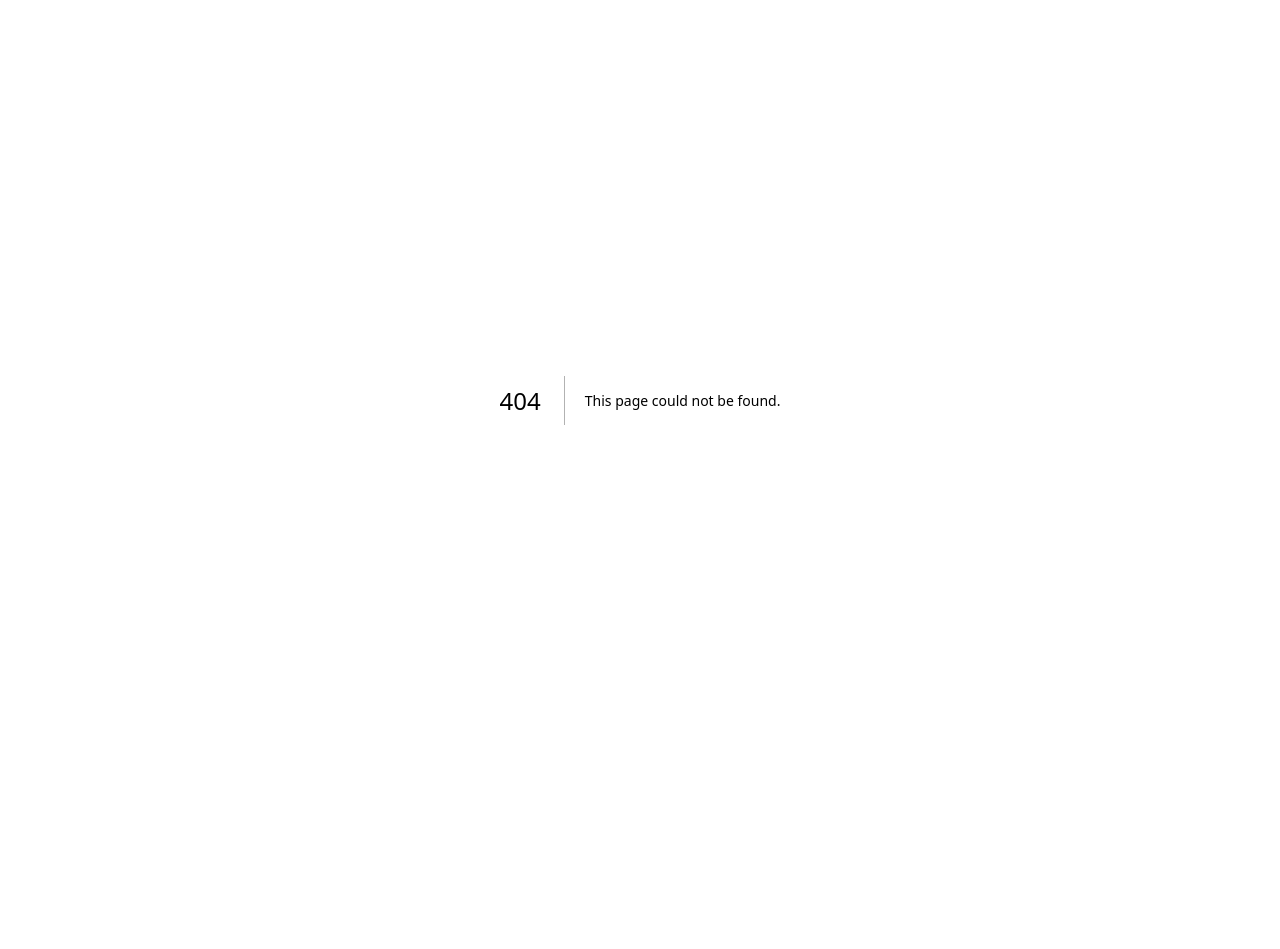
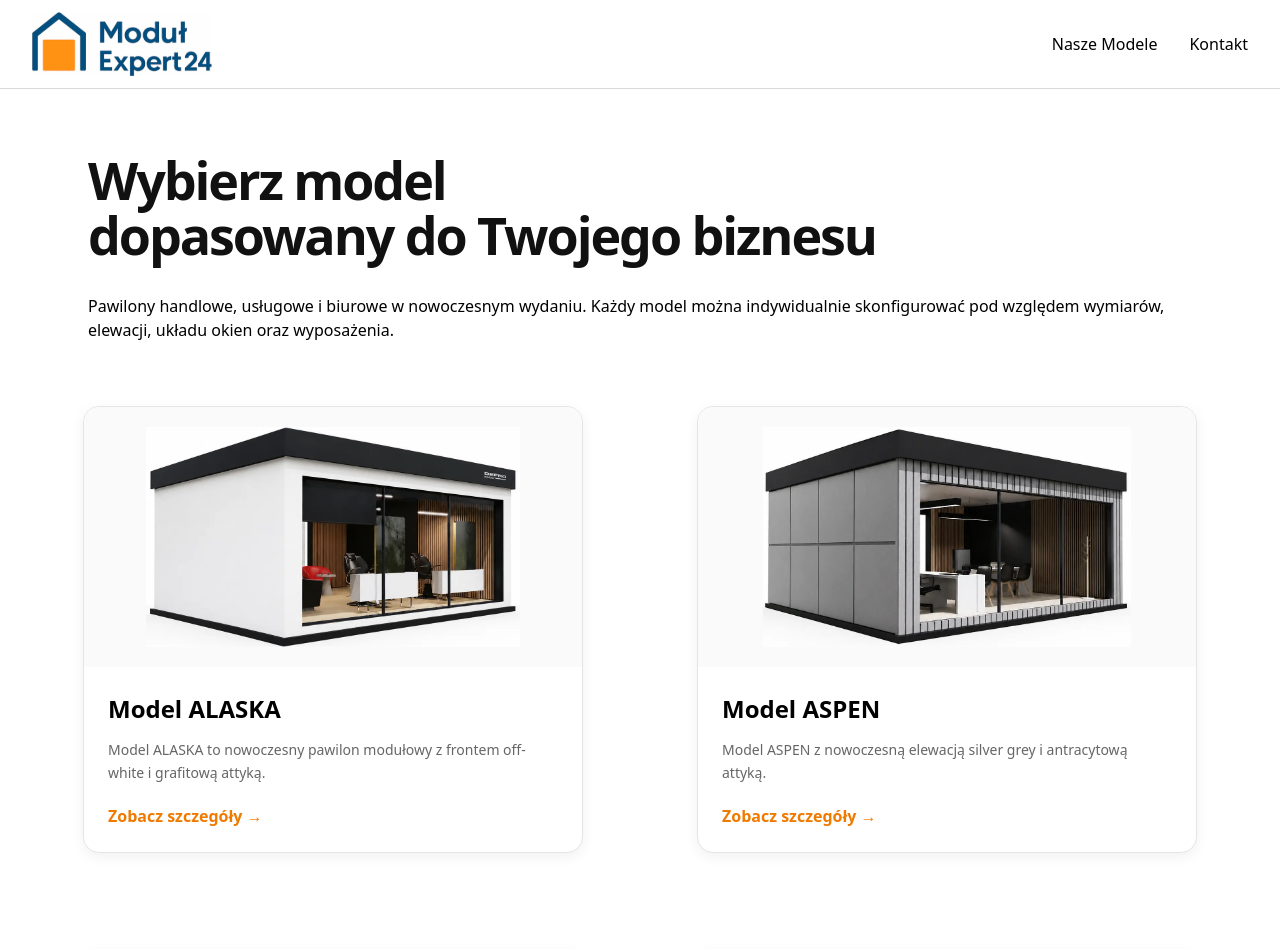
Before and after one commit to michal34/modul_expert24, a Next.js app: page /modele in a window 1280 px wide. Before the commit this address had no page. Shown: the top 949 px of the page. Before the commit the page ends 800 px from the top, so only its background shows below. Built offline with nearby package versions, Linux system fonts and the light colour scheme.

Commit message:
added nasze modele page

```diff
--- a/components/BackButton.tsx
+++ b/components/BackButton.tsx
@@ -3,10 +3,14 @@
 import Link from "next/link";
 import { ArrowLeft } from "lucide-react";
 
-export default function BackButton() {
+type BackButtonProps = {
+	redirect: string;
+};
+
+export default function BackButton({ redirect }: BackButtonProps) {
 	return (
 		<Link
-			href="/?scrollTo=modele"
+			href={redirect}
 			aria-label="Powrót"
 			className="
         group
--- a/components/Models.tsx
+++ b/components/Models.tsx
@@ -63,7 +63,7 @@ export default function Models() {
 				</div>
 				<div className="mt-16 flex justify-center">
 					<Link
-						href="/models"
+						href="/modele"
 						className="inline-flex min-h-[52px] items-center justify-center rounded-full border border-[#ef9228] px-8 text-[15px] font-medium text-black transition-colors duration-300 hover:bg-[#ef9228] hover:text-white md:min-h-[56px] md:px-12 md:text-[18px]"
 					>
 						Zobacz Wszystkie Modele
--- a/components/sections/Footer.tsx
+++ b/components/sections/Footer.tsx
@@ -40,7 +40,7 @@ export default function Footer() {
                 <Link href="/realizacje" className="hover:opacity-70">
                   Realizacje
                 </Link>
-              </li>
+              </li> */}
 
               <li>
                 <Link href="/modele" className="hover:opacity-70">
@@ -48,7 +48,7 @@ export default function Footer() {
                 </Link>
               </li>
 
-              <li>
+              {/* <li>
                 <Link href="/dlaczego-my" className="hover:opacity-70">
                   Dlaczego my?
                 </Link>
--- a/components/sections/Header.tsx
+++ b/components/sections/Header.tsx
@@ -8,7 +8,7 @@ import { useState } from "react";
 const navLinks = [
 	// { label: "Oferta", href: "#oferta" },
 	// { label: "Realizacja", href: "#realizacja" },
-	// { label: "Nasze Modele", href: "#modele" },
+	{ label: "Nasze Modele", href: "/modele" },
 	// { label: "Dlaczego my?", href: "#dlaczego-my" },
 	{ label: "Kontakt", href: "/kontakt" },
 ];
--- a/src/app/modele/[slug]/page.tsx
+++ b/src/app/modele/[slug]/page.tsx
@@ -118,7 +118,11 @@ export default async function ModelPage({ params, searchParams }: Props) {
 			<Header />
 
 			<main className={styles.page}>
-				{showBackButton && <BackButton />}
+				{showBackButton ? (
+					<BackButton redirect={"/?scrollTo=modele"} />
+				) : (
+					<BackButton redirect={"/modele"} />
+				)}
 
 				<script
 					type="application/ld+json"
--- /dev/null
+++ b/src/app/modele/models-info.module.css
@@ -0,0 +1,195 @@
+.section {
+	max-width: 1120px;
+	margin: 50px auto;
+	padding: 0 24px 96px;
+}
+
+.box {
+	border-radius: 28px;
+	border: 1px solid #e5e5e5;
+	background: #f7f7f7;
+	padding: 48px;
+	box-shadow: 0 12px 35px rgba(0, 0, 0, 0.06);
+}
+
+.label {
+	margin-bottom: 14px;
+	color: #f07a00;
+	font-size: 14px;
+	font-weight: 800;
+	text-transform: uppercase;
+	letter-spacing: 0.18em;
+}
+
+.title {
+	max-width: 760px;
+	margin: 0;
+	font-size: 40px;
+	line-height: 1.1;
+	font-weight: 700;
+}
+
+.text {
+	max-width: 850px;
+	margin-top: 24px;
+	font-size: 18px;
+	line-height: 1.75;
+	color: #555;
+}
+
+.grid {
+	display: grid;
+	grid-template-columns: repeat(3, 1fr);
+	gap: 24px;
+	margin-top: 40px;
+}
+
+.card {
+	border-radius: 20px;
+	background: #fff;
+	padding: 24px;
+	box-shadow: 0 8px 22px rgba(0, 0, 0, 0.05);
+}
+
+.card h3 {
+	margin: 0;
+	font-size: 20px;
+	font-weight: 600;
+}
+
+.card p {
+	margin-top: 12px;
+	line-height: 1.7;
+	color: #666;
+}
+
+.cta {
+	margin-top: 40px;
+	border-radius: 20px;
+	background: #fff;
+	padding: 28px;
+	display: flex;
+	align-items: center;
+	justify-content: space-between;
+	gap: 24px;
+}
+
+.cta h3 {
+	margin: 0;
+	font-size: 22px;
+	font-weight: 700;
+}
+
+.cta p {
+	margin-top: 8px;
+	color: #666;
+}
+
+.cta a {
+	display: inline-flex;
+	border-radius: 999px;
+	background: #f07a00;
+	color: #fff;
+	padding: 14px 28px;
+	font-weight: 500;
+	text-decoration: none;
+	white-space: nowrap;
+}
+
+@media (max-width: 900px) {
+	.box {
+		padding: 32px;
+	}
+
+	.title {
+		font-size: 32px;
+	}
+
+	.grid {
+		grid-template-columns: 1fr;
+	}
+
+	.cta {
+		flex-direction: column;
+		align-items: flex-start;
+	}
+}
+
+.modelsGrid {
+	max-width: 1180px;
+	margin: 0 auto;
+	padding: 0 24px 96px;
+	display: grid;
+	grid-template-columns: repeat(2, minmax(0, 1fr));
+	column-gap: 96px;
+	row-gap: 96px;
+}
+
+.modelCard {
+	display: block;
+	width: 100%;
+	max-width: 500px;
+	justify-self: center;
+	overflow: hidden;
+	border-radius: 16px;
+	border: 1px solid #e5e5e5;
+	background: #fff;
+	box-shadow: 0 4px 14px rgba(0, 0, 0, 0.06);
+	text-decoration: none;
+	color: inherit;
+}
+
+.modelImageBox {
+	height: 260px;
+	display: flex;
+	align-items: center;
+	justify-content: center;
+	background: #fafafa;
+	padding: 20px;
+}
+
+.modelImage {
+	width: 100%;
+	height: 100%;
+	object-fit: contain;
+}
+
+.modelContent {
+	padding: 24px;
+}
+
+.modelContent h2 {
+	margin: 0;
+	font-size: 24px;
+	font-weight: 700;
+}
+
+.modelContent p {
+	margin-top: 12px;
+	font-size: 14px;
+	line-height: 1.6;
+	color: #666;
+}
+
+.modelContent span {
+	display: inline-flex;
+	margin-top: 20px;
+	color: #f07a00;
+	font-weight: 700;
+}
+
+@media (max-width: 768px) {
+	.modelsGrid {
+		grid-template-columns: 1fr;
+		row-gap: 48px;
+		padding: 0 20px 72px;
+	}
+
+	.modelCard {
+		max-width: 100%;
+	}
+
+	.modelImageBox {
+		height: 240px;
+	}
+}
--- /dev/null
+++ b/src/app/modele/page.tsx
@@ -0,0 +1,129 @@
+import Image from "next/image";
+import Link from "next/link";
+import type { Metadata } from "next";
+
+import Header from "@/components/sections/Header";
+import Footer from "@/components/sections/Footer";
+import { models } from "@/src/data/models";
+
+import infoStyles from "./models-info.module.css";
+
+const SITE_URL = "https://www.modulexpert24.pl/";
+
+export const metadata: Metadata = {
+	title: "Modele pawilonów modułowych | Moduł Expert24",
+	description:
+		"Zobacz modele pawilonów modułowych Moduł Expert24. Porównaj warianty ALASKA, ASPEN, DAKOTA, DENVER, IDAHO, OKLAHOMA, UTAH i WYOMING.",
+	alternates: {
+		canonical: `${SITE_URL}/modele`,
+	},
+};
+
+export default function ModelsPage() {
+	return (
+		<>
+			<Header />
+
+			<main className="bg-white text-neutral-950">
+				<section className="mx-auto max-w-6xl px-6 py-16">
+					<h1
+						style={{
+							maxWidth: "900px",
+							margin: 0,
+							fontSize: "clamp(36px, 6vw, 52px)",
+							lineHeight: "1.05",
+							fontWeight: 600,
+							letterSpacing: "-0.04em",
+							color: "#111",
+						}}
+					>
+						Wybierz model
+						<br />
+						dopasowany do Twojego biznesu
+					</h1>
+
+					<p className="mt-8 max-w-3xl text-xl leading-9 text-neutral-600">
+						Pawilony handlowe, usługowe i biurowe w nowoczesnym wydaniu. Każdy model można
+						indywidualnie skonfigurować pod względem wymiarów, elewacji, układu okien oraz
+						wyposażenia.
+					</p>
+				</section>
+
+				<section className={infoStyles.modelsGrid}>
+  {models.map((model) => (
+    <Link
+      key={model.slug}
+      href={`/modele/${model.slug}`}
+      className={infoStyles.modelCard}
+    >
+      <div className={infoStyles.modelImageBox}>
+        <Image
+          src={model.thumbnail}
+          alt={`Model ${model.name} - pawilon modułowy`}
+          width={700}
+          height={450}
+          unoptimized
+          className={infoStyles.modelImage}
+        />
+      </div>
+
+      <div className={infoStyles.modelContent}>
+        <h2>Model {model.name}</h2>
+
+        <p>{model.description}</p>
+
+        <span>Zobacz szczegóły →</span>
+      </div>
+    </Link>
+  ))}
+</section>
+
+				<section className={infoStyles.section}>
+					<div className={infoStyles.box}>
+						<p className={infoStyles.label}>Informacje</p>
+
+						<h2 className={infoStyles.title}>Pawilony modułowe dla nowoczesnego biznesu</h2>
+
+						<p className={infoStyles.text}>
+							Pawilony modułowe Moduł Expert24 to nowoczesne rozwiązanie dla firm poszukujących
+							funkcjonalnej, estetycznej i trwałej przestrzeni użytkowej.
+						</p>
+
+						<div className={infoStyles.grid}>
+							{[
+								[
+									"Modele pawilonów",
+									"Nowoczesna architektura i wysoka funkcjonalność dla różnych branż.",
+								],
+								[
+									"Handel i usługi",
+									"Idealne dla sklepów, punktów usługowych, showroomów i gastronomii.",
+								],
+								[
+									"Konfiguracja",
+									"Wymiary, elewacja, kolorystyka i wyposażenie dopasowane do potrzeb.",
+								],
+							].map(([title, text]) => (
+								<div key={title} className={infoStyles.card}>
+									<h3>{title}</h3>
+									<p>{text}</p>
+								</div>
+							))}
+						</div>
+
+						<div className={infoStyles.cta}>
+							<div>
+								<h3>Potrzebujesz pomocy w wyborze modelu?</h3>
+								<p>Doradzimy i przygotujemy indywidualną wycenę.</p>
+							</div>
+
+							<a href="/kontakt">Skontaktuj się →</a>
+						</div>
+					</div>
+				</section>
+			</main>
+
+			<Footer />
+		</>
+	);
+}
--- a/src/data/models.ts
+++ b/src/data/models.ts
@@ -2,6 +2,7 @@ export type Model = {
 	slug: string;
 	name: string;
 	image: string;
+	thumbnail: string;
 	title: string;
 	description: string;
 	features: string[];
@@ -13,6 +14,7 @@ export const models: Model[] = [
 		slug: "alaska",
 		name: "ALASKA",
 		image: "/images/described_models/ALASKA.webp",
+		thumbnail: "/images/models/alaska.webp",
 		title: "Pawilon modułowy ALASKA",
 		description:
 			"Model ALASKA to nowoczesny pawilon modułowy z frontem off-white i grafitową attyką.",
@@ -39,6 +41,7 @@ export const models: Model[] = [
 		slug: "aspen",
 		name: "ASPEN",
 		image: "/images/described_models/ASPEN.webp",
+		thumbnail: "/images/models/aspen.webp",
 		title: "Pawilon modułowy ASPEN",
 		description: "Model ASPEN z nowoczesną elewacją silver grey i antracytową attyką.",
 		features: [
@@ -64,6 +67,7 @@ export const models: Model[] = [
 		slug: "dakota",
 		name: "DAKOTA",
 		image: "/images/described_models/DAKOTA.webp",
+		thumbnail: "/images/models/dakota.webp",
 		title: "Pawilon modułowy DAKOTA",
 		description: "Model DAKOTA z attyką w kolorze dąb złoty i elewacją silver grey.",
 		features: [
@@ -89,6 +93,7 @@ export const models: Model[] = [
 		slug: "denver",
 		name: "DENVER",
 		image: "/images/described_models/DENVER.webp",
+		thumbnail: "/images/models/denver.webp",
 		title: "Pawilon modułowy DENVER",
 		description: "Model DENVER z drewnianą elewacją w kolorze orzech.",
 		features: [
@@ -114,6 +119,7 @@ export const models: Model[] = [
 		slug: "idaho",
 		name: "IDAHO",
 		image: "/images/described_models/IDAHO.webp",
+		thumbnail: "/images/models/idaho.webp",
 		title: "Pawilon modułowy IDAHO",
 		description: "Model IDAHO z elewacją silver grey i antracytową attyką.",
 		features: [
@@ -139,6 +145,7 @@ export const models: Model[] = [
 		slug: "oklahoma",
 		name: "OKLAHOMA",
 		image: "/images/described_models/OKLAHOMA.webp",
+		thumbnail: "/images/models/oklahoma.webp",
 		title: "Pawilon modułowy OKLAHOMA",
 		description: "Model OKLAHOMA z elewacją orzech i dużymi przeszkleniami.",
 		features: [
@@ -164,6 +171,7 @@ export const models: Model[] = [
 		slug: "utah",
 		name: "UTAH",
 		image: "/images/described_models/UTAH.webp",
+		thumbnail: "/images/models/utah.webp",
 		title: "Pawilon modułowy UTAH",
 		description: "Model UTAH z frontem light grey i grafitową attyką.",
 		features: [
@@ -189,6 +197,7 @@ export const models: Model[] = [
 		slug: "wyoming",
 		name: "WYOMING",
 		image: "/images/described_models/WYOMING.webp",
+		thumbnail: "/images/models/wyoming.webp",
 		title: "Pawilon modułowy WYOMING",
 		description: "Model WYOMING z elewacją w kolorze orzech i białym frontem.",
 		features: [
```
